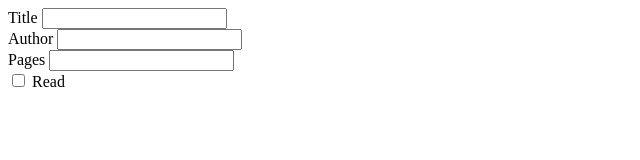
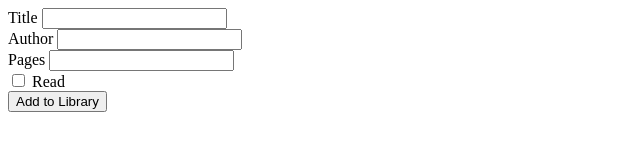
Before and after one commit to remydrain/odin-books, a plain HTML site: page index.html in a window 1280 px wide. Shown: the whole page, without its empty margins (0-640 px from the left). Drawn offline with Linux system fonts and the light colour scheme.

Commit message:
Add to index
Added button to card

```diff
--- a/index.html
+++ b/index.html
@@ -26,6 +26,7 @@
             <input type="checkbox" id="read">
             <label for="read">Read</label>
         </div>
+        <button class="btn">Add to Library</button>
     </div>
 </body>
 </html>
```
